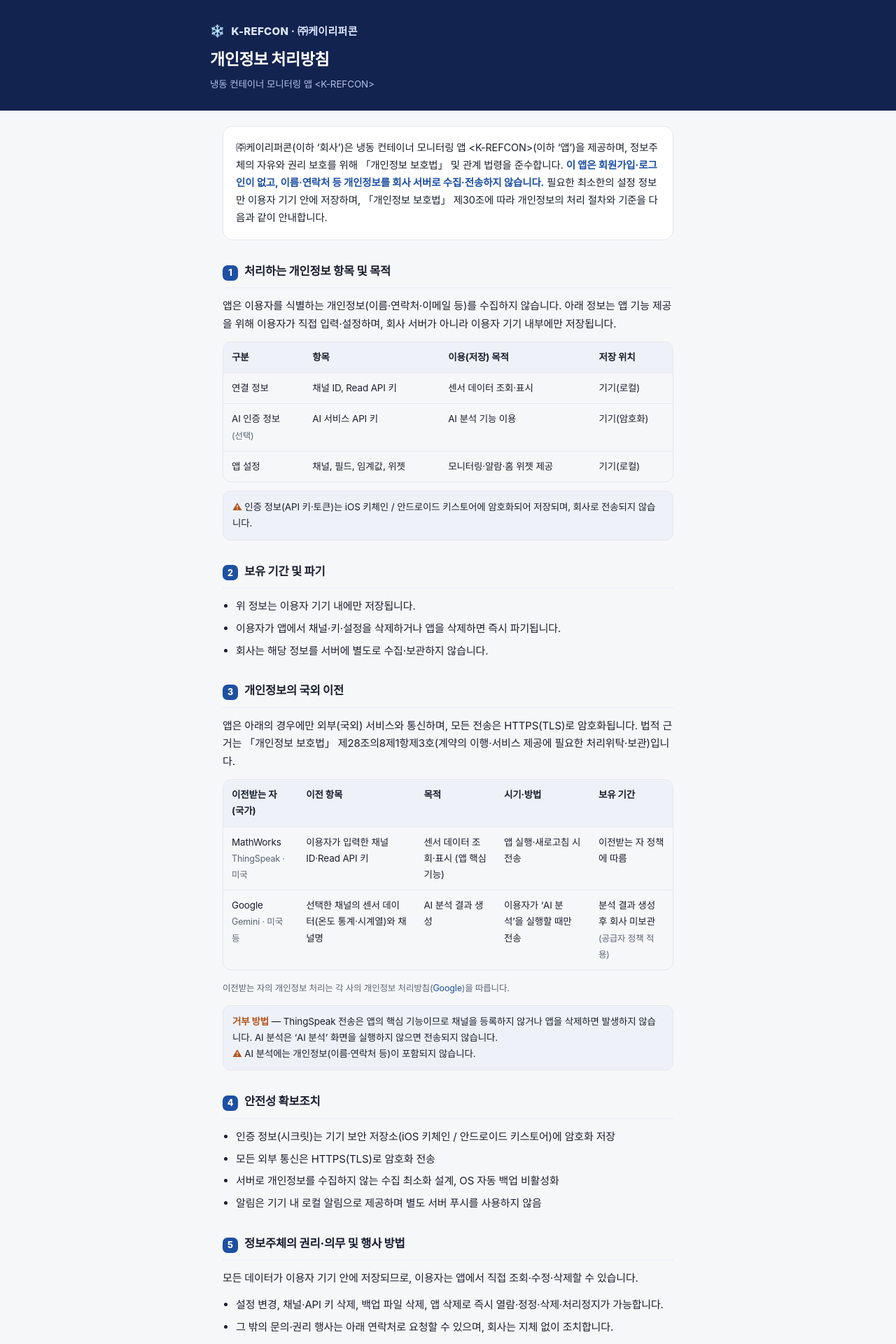
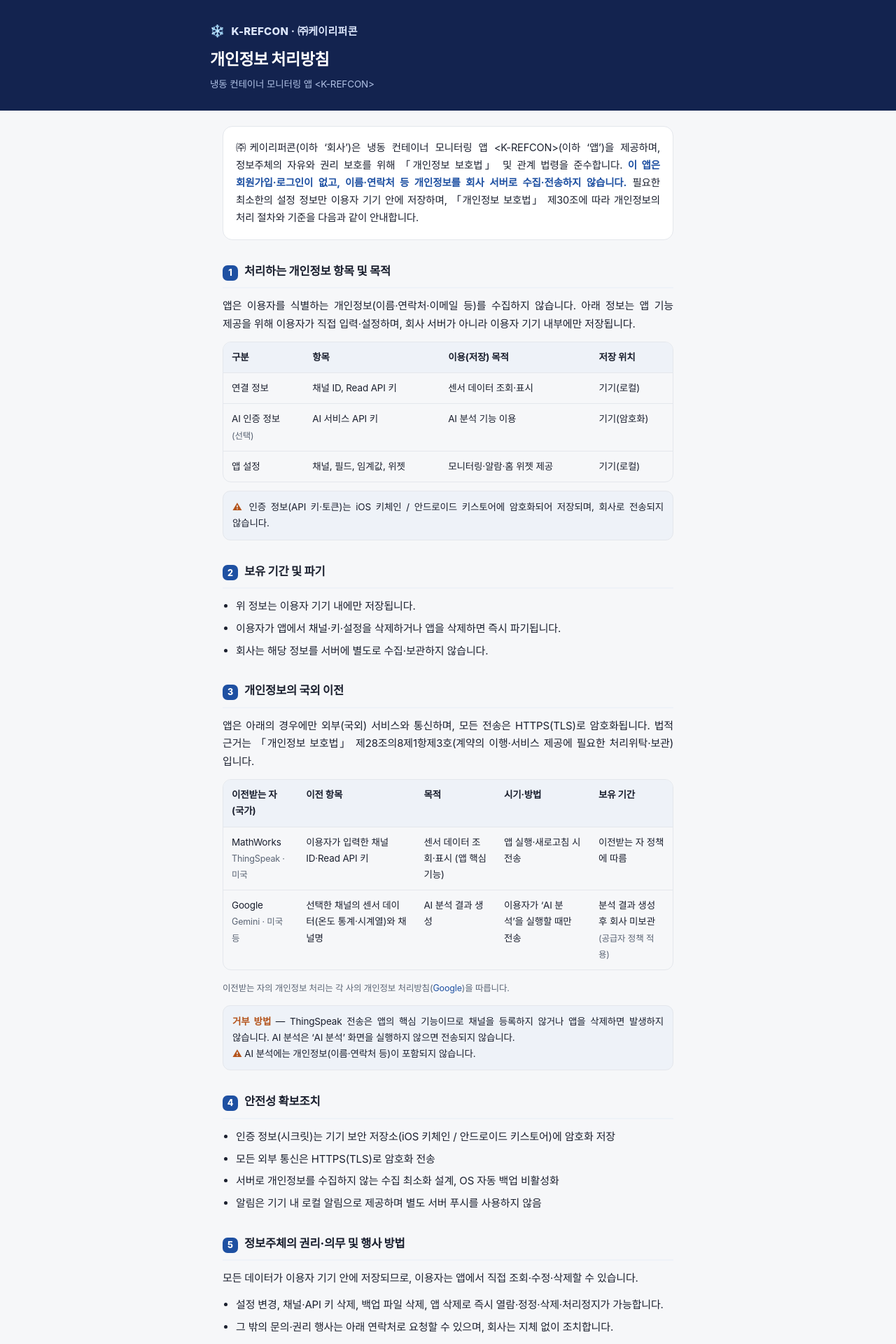
Before and after one commit to AegisAX/policy, a Jekyll site: the page krefcon/index.html, which Jekyll copies as it is, in a window 1280 px wide. Shown: the top 1920 px of the page at 70% size. Built offline with Jekyll 4.4.1, drawn with Linux system fonts in a browser that asks for light colours.

Commit message:
krefcon: 본문 양쪽정렬 + 사용자 내용 수정 반영

```diff
--- a/krefcon/index.html
+++ b/krefcon/index.html
@@ -114,6 +114,9 @@
     color:var(--muted); font-size:12.5px;
   }
   footer .eff{ color:var(--ink); font-weight:700; }
+
+  /* 본문 프로즈는 양쪽 정렬(양끝맞춤); 한글은 어절 단위 줄바꿈 유지 */
+  .intro, p, li, .note{ text-align:justify; word-break:keep-all; }
 </style>
 </head>
 <body>
```
